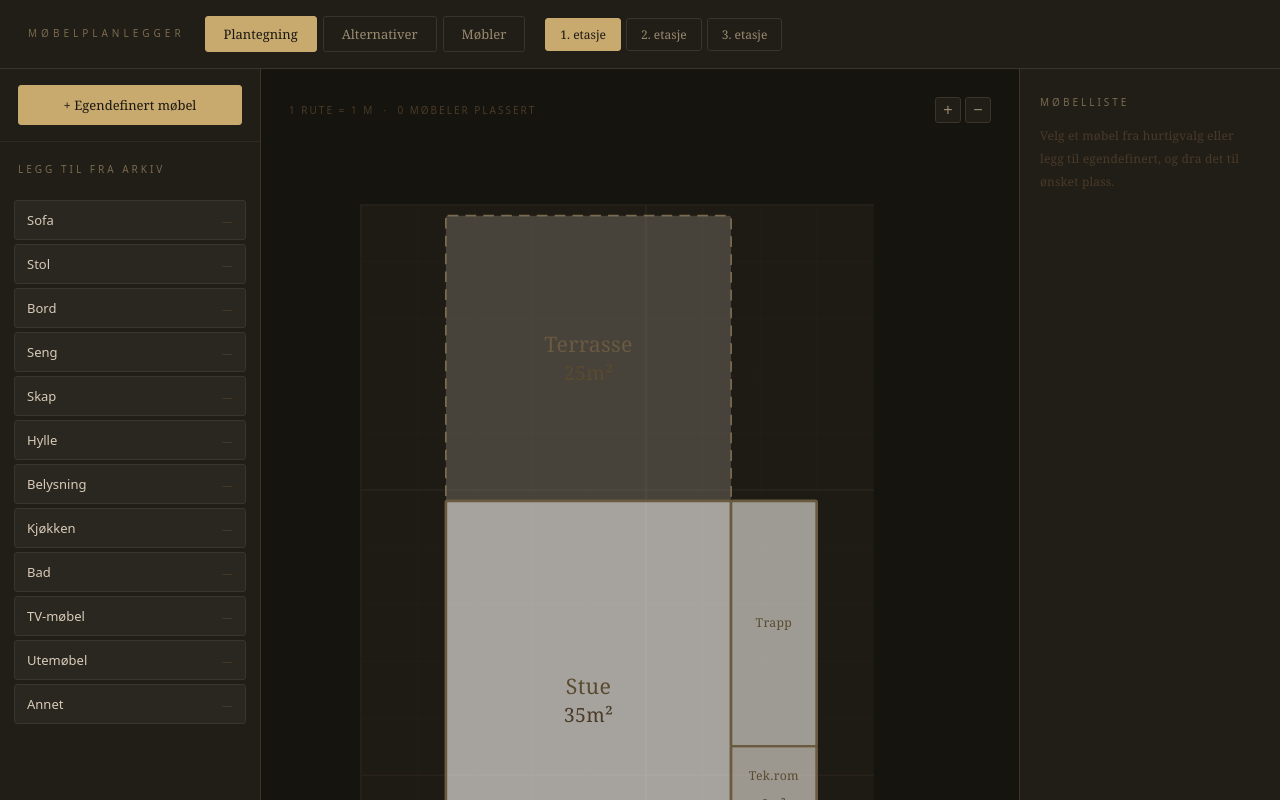
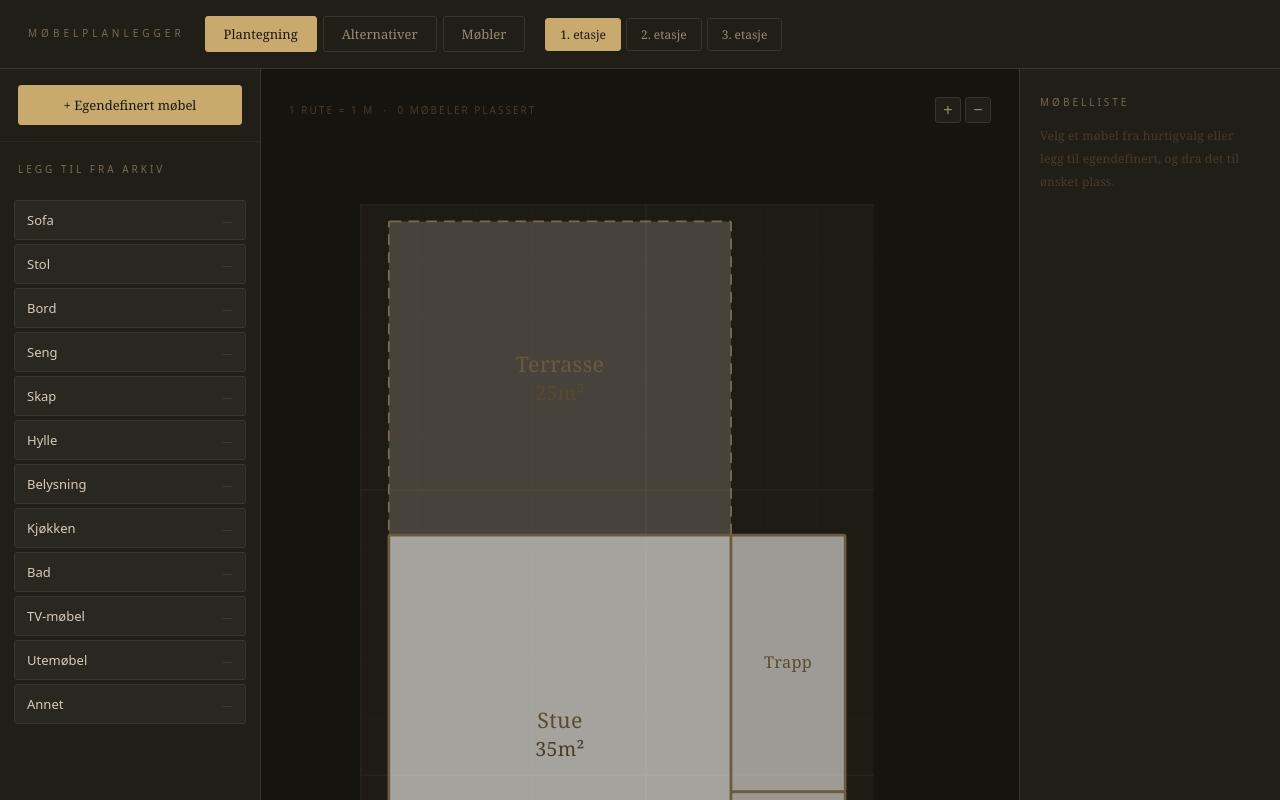
Before and after one commit to paalis/romplanlegger, a React (Vite) app: page / in a window 1280 px wide. Shown: the top 800 px of the page. Built offline with nearby package versions, Linux system fonts and the light colour scheme.

Commit message:
Update room dimensions and positions in App.tsx

```diff
--- a/src/App.tsx
+++ b/src/App.tsx
@@ -4,43 +4,63 @@ const SCALE = 32;
 
 const FLOORS = [
   {
-    id: 1, name: '1. etasje', width: 9, height: 18,
+    id: 1, name: '1. etasje', width: 9, height: 20,
     rooms: [
-      { id: 'terrasse_top', name: 'Terrasse 25m²', x: 1.5, y: 0.2, w: 5, h: 5, color: '#e8e0d0', dashed: true },
-      { id: 'stue1', name: 'Stue 35m²', x: 1.5, y: 5.2, w: 5, h: 7, color: '#f0ede8' },
-      { id: 'trapp1', name: 'Trapp', x: 6.5, y: 5.2, w: 1.5, h: 4.3, color: '#e4e0da' },
-      { id: 'tekrom', name: 'Tek.rom 2m²', x: 6.5, y: 9.5, w: 1.5, h: 1.5, color: '#e0dbd2' },
-      { id: 'kjokken', name: 'Kjøkken 8m²', x: 1.5, y: 12.2, w: 3, h: 2.8, color: '#e8f0ed' },
-      { id: 'entre', name: 'Entré 4,5m²', x: 4.5, y: 12.2, w: 2, h: 2.8, color: '#ede8f0' },
-      { id: 'terrasse_bak', name: 'Terrasse 4m²', x: 3.5, y: 15, w: 3, h: 1.5, color: '#e8e0d0', dashed: true },
-      { id: 'bod1', name: 'Bod 5m²', x: 2.5, y: 16.5, w: 3.5, h: 1.8, color: '#e0dbd2' },
+      // Terrasse øverst (nord)
+      { id: 'terrasse_top', name: 'Terrasse 25m²', x: 0.5, y: 0.3, w: 6, h: 5.5, color: '#e8e0d0', dashed: true },
+      // Stue – stor midtrom
+      { id: 'stue1', name: 'Stue 35m²', x: 0.5, y: 5.8, w: 6, h: 7, color: '#f0ede8' },
+      // Trapp – høyre side, midten
+      { id: 'trapp1', name: 'Trapp', x: 6.5, y: 5.8, w: 2, h: 4.5, color: '#e4e0da' },
+      // Tek.rom – under trappen
+      { id: 'tekrom', name: 'Tek.Rom 2m²', x: 6.5, y: 10.3, w: 2, h: 1.5, color: '#e0dbd2' },
+      // Kjøkken – venstre, nedre del
+      { id: 'kjokken', name: 'Kjøkken 8m²', x: 0.5, y: 12.8, w: 3.5, h: 3, color: '#e8f0ed' },
+      // Entré – høyre for kjøkken
+      { id: 'entre', name: 'Entré 4,5m²', x: 4.0, y: 12.8, w: 2.5, h: 3, color: '#ede8f0' },
+      // Terrasse bak (sør) – liten, midtstilt
+      { id: 'terrasse_bak', name: 'Terrasse 4m²', x: 2.5, y: 15.8, w: 3.5, h: 1.5, color: '#e8e0d0', dashed: true },
+      // Bod – sørøst
+      { id: 'bod1', name: 'Bod 5m²', x: 4.5, y: 17.3, w: 3.5, h: 2.5, color: '#e0dbd2' },
     ],
   },
   {
-    id: 2, name: '2. etasje', width: 9, height: 16,
+    id: 2, name: '2. etasje', width: 9, height: 17,
     rooms: [
-      { id: 'sov1', name: 'Soverom 13m²', x: 0.5, y: 0.5, w: 4.5, h: 4.5, color: '#e8edf0' },
-      { id: 'sov2', name: 'Soverom 7m²', x: 5, y: 0.5, w: 1.5, h: 4.5, color: '#e8edf0' },
-      { id: 'trapp2', name: 'Trapp', x: 6.5, y: 0.5, w: 1.5, h: 8, color: '#e4e0da' },
-      { id: 'bad', name: 'Bad 7,5m²', x: 0.5, y: 5, w: 4.5, h: 3.5, color: '#d6eaf8' },
-      { id: 'gang2', name: 'Gang M/trapp', x: 5, y: 5, w: 1.5, h: 3.5, color: '#f0ede8' },
-      { id: 'sov3', name: 'Soverom 12m²', x: 0.5, y: 8.5, w: 6, h: 4, color: '#e8edf0' },
-      { id: 'altan', name: 'Altan 4m²', x: 5.5, y: 12.5, w: 2.5, h: 2, color: '#e8e0d0', dashed: true },
+      // Soverom 13m² – nordvest
+      { id: 'sov1', name: 'Soverom 13m²', x: 0.5, y: 0.5, w: 4.5, h: 5, color: '#e8edf0' },
+      // Soverom 7m² – nordøst (smalere)
+      { id: 'sov2', name: 'Soverom 7m²', x: 5.0, y: 0.5, w: 2, h: 5, color: '#e8edf0' },
+      // Trapp – ytterst høyre, nord
+      { id: 'trapp2', name: 'Trapp', x: 7.0, y: 0.5, w: 1.5, h: 5, color: '#e4e0da' },
+      // Bad – venstre midtre
+      { id: 'bad', name: 'Bad 7,5m²', x: 0.5, y: 5.5, w: 4.5, h: 4, color: '#d6eaf8' },
+      // Gang M/trapp – midtre (mellom bad og trapp)
+      { id: 'gang2', name: 'Gang M/trapp 8,5m²', x: 5.0, y: 5.5, w: 3.5, h: 4, color: '#f0ede8' },
+      // Soverom 12m² – sørlig, bred
+      { id: 'sov3', name: 'Soverom 12m²', x: 0.5, y: 9.5, w: 8, h: 4.5, color: '#e8edf0' },
+      // Altan – sørøst, utenfor
+      { id: 'altan', name: 'Altan 4m²', x: 5.5, y: 14.0, w: 3, h: 2, color: '#e8e0d0', dashed: true },
     ],
   },
   {
-    id: 3, name: '3. etasje', width: 9, height: 14,
+    id: 3, name: '3. etasje', width: 9, height: 16,
     rooms: [
-      { id: 'takter', name: 'Takterrasse 17m²', x: 0.5, y: 0.2, w: 7.5, h: 4, color: '#e8e0d0', dashed: true },
-      { id: 'bod3', name: 'Bod 1m²', x: 6.5, y: 4.2, w: 1.5, h: 1.5, color: '#e0dbd2' },
-      { id: 'stue3', name: 'Stue 15,5m²', x: 0.5, y: 4.2, w: 6, h: 4.5, color: '#f0ede8' },
-      { id: 'trapp3', name: 'Trapp', x: 6.5, y: 5.7, w: 1.5, h: 6, color: '#e4e0da' },
-      { id: 'sov4', name: 'Soverom 8m²', x: 0.5, y: 8.7, w: 3.5, h: 3, color: '#e8edf0' },
-      { id: 'vask', name: 'Vaskerom 4,5m²', x: 4, y: 8.7, w: 2.5, h: 3, color: '#d6eaf8' },
+      // Takterrasse – nordlig, stor åpen
+      { id: 'takter', name: 'Takterrasse 17m²', x: 1.5, y: 0.3, w: 6, h: 4.5, color: '#e8e0d0', dashed: true },
+      // Stue – midtre, bred
+      { id: 'stue3', name: 'Stue 15,5m²', x: 0.5, y: 4.8, w: 6, h: 5, color: '#f0ede8' },
+      // Bod – nordøst, lite rom
+      { id: 'bod3', name: 'Bod 1m²', x: 6.5, y: 4.8, w: 2, h: 1.5, color: '#e0dbd2' },
+      // Trapp – høyre side
+      { id: 'trapp3', name: 'Trapp', x: 6.5, y: 6.3, w: 2, h: 5.5, color: '#e4e0da' },
+      // Soverom 8m² – sørvest
+      { id: 'sov4', name: 'Soverom 8m²', x: 0.5, y: 9.8, w: 4, h: 4, color: '#e8edf0' },
+      // Vaskerom – sørøst
+      { id: 'vask', name: 'Vaskerom 4,5m²', x: 4.5, y: 9.8, w: 2, h: 4, color: '#d6eaf8' },
     ],
   },
 ];
-
 const PRESETS = [
   { name: 'Sofa (3-seter)', w: 2.2, h: 0.9, color: '#8B7355' },
   { name: 'Sofa m/sjeselong (H)', w: 2.6, h: 1.5, color: '#8B7355', shape: 'l-shape', legW: 1.3, legH: 0.9, legCorner: 'bl' },
```
